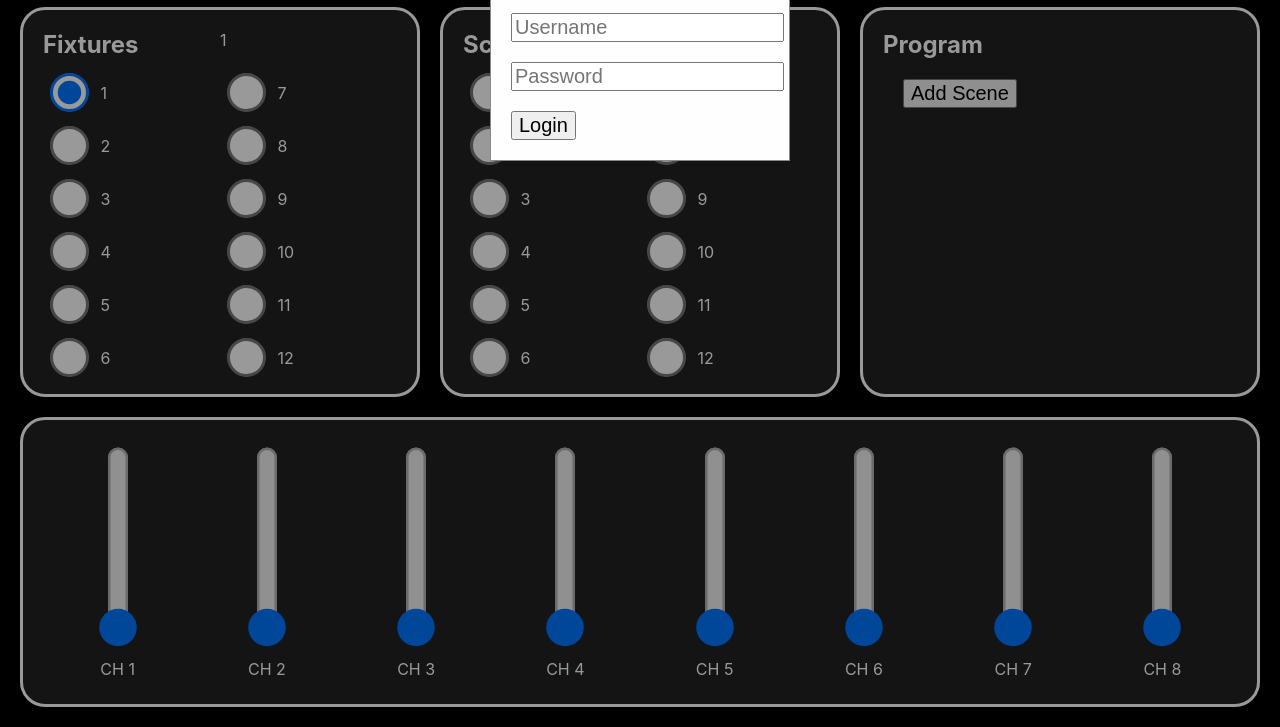
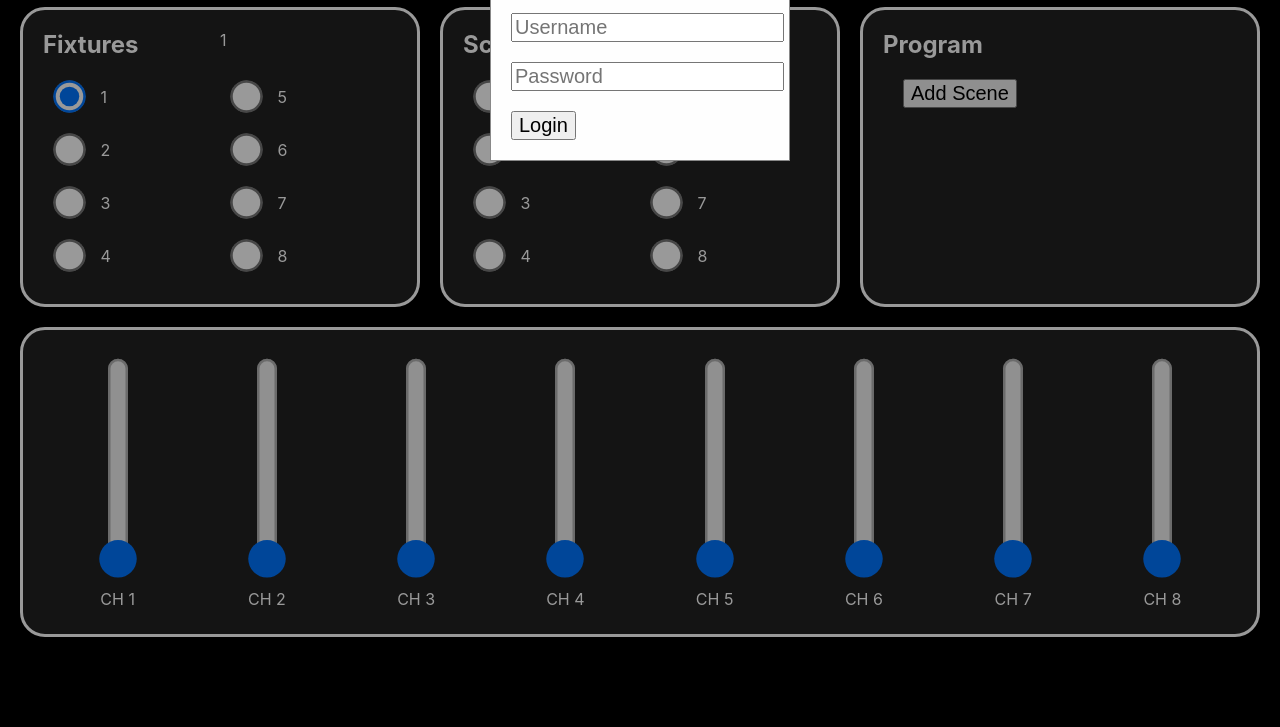
Before and after one commit to MkFoster/ldsync, a website: page controller/static/console.html in a window 1280 px wide. Shown: the part 73-800 px from the top of the page. Drawn offline with Linux system fonts and the light colour scheme.

Commit message:
Made some adjustments to fit the iPad screen

```diff
--- a/controller/index.js
+++ b/controller/index.js
@@ -56,7 +56,7 @@ wss.on("connection", (socket, req) => {
                 wss.clients.forEach((client) => {
                     if (
                         client !== socket &&
-                        client.readyState === WebSocket.OPEN
+                        client.readyState === ws.WebSocket.OPEN
                     ) {
                         client.send(msgStr);
                     }
--- a/controller/static/console.html
+++ b/controller/static/console.html
@@ -23,8 +23,7 @@
             color: white;
             font-family: BlinkMacSystemFont, Segoe UI, Roboto, Noto Sans, Ubuntu, Droid Sans, Helvetica Neue, sans-serif;
             display: grid;
-            grid-template-rows: 60px 430px minmax(300px, 1fr);
-            height: 100vh;
+            grid-template-rows: 60px 340px 330px;
         }
 
         h2 {
@@ -45,19 +44,20 @@
 
         #fixtures {
             display: grid;
-            grid-template-rows: 1fr 9fr;
+            grid-template-rows: 40px 220px;
             grid-template-columns: 1fr 1fr;
         }
 
         #scenes {
             display: grid;
-            grid-template-rows: 1fr 9fr;
+            grid-template-rows: 40px 220px;
             grid-template-columns: 1fr 1fr;
         }
 
         #buttons {
             display: grid;
             grid-template-columns: 1fr 1fr 1fr;
+            grid-template-rows: 300px;
             margin: 20px;
             column-gap: 20px;
         }
@@ -108,7 +108,7 @@
         }
 
         input[type="radio"] {
-            transform: scale(3);
+            transform: scale(2.5);
             margin: 20px;
         }
 
@@ -217,24 +217,16 @@
                 <label for="fixture3">3</label><br>
                 <input type="radio" id="fixture4" name="fixture" value="25">
                 <label for="fixture4">4</label><br>
+            </div>
+            <div class="fixturecolumn">
                 <input type="radio" id="fixture5" name="fixture" value="33">
                 <label for="fixture5">5</label><br>
                 <input type="radio" id="fixture6" name="fixture" value="41">
                 <label for="fixture6">6</label><br>
-            </div>
-            <div class="fixturecolumn">
                 <input type="radio" id="fixture7" name="fixture" value="49">
                 <label for="fixture7">7</label><br>
                 <input type="radio" id="fixture8" name="fixture" value="57">
                 <label for="fixture8">8</label><br>
-                <input type="radio" id="fixture9" name="fixture" value="65">
-                <label for="fixture9">9</label><br>
-                <input type="radio" id="fixture10" name="fixture" value="73">
-                <label for="fixture10">10</label><br>
-                <input type="radio" id="fixture11" name="fixture" value="81">
-                <label for="fixture11">11</label><br>
-                <input type="radio" id="fixture12" name="fixture" value="89">
-                <label for="fixture12">12</label><br>
             </div>
         </div>
         <div id="scenes">
@@ -249,24 +241,16 @@
                 <label for="scene3">3</label><br>
                 <input type="radio" id="scene4" name="scene" value="4">
                 <label for="scene4">4</label><br>
+            </div>
+            <div class="scenecolumn">
                 <input type="radio" id="scene5" name="scene" value="5">
                 <label for="scene5">5</label><br>
                 <input type="radio" id="scene6" name="scene" value="6">
                 <label for="scene6">6</label><br>
-            </div>
-            <div class="scenecolumn">
                 <input type="radio" id="scene7" name="scene" value="7">
                 <label for="scene7">7</label><br>
                 <input type="radio" id="scene8" name="scene" value="8">
                 <label for="scene8">8</label><br>
-                <input type="radio" id="scene9" name="scene" value="9">
-                <label for="scene9">9</label><br>
-                <input type="radio" id="scene10" name="scene" value="10">
-                <label for="scene10">10</label><br>
-                <input type="radio" id="scene11" name="scene" value="11">
-                <label for="scene11">11</label><br>
-                <input type="radio" id="scene12" name="scene" value="12">
-                <label for="scene12">12</label><br>
             </div>
         </div>
         <div id="program">
@@ -339,7 +323,7 @@
             };
         }
 
-        //const socket = new WebSocket('ws://localhost:80');
+        //const socket = new WebSocket('ws://192.168.1.116:80');
         const socket = new WebSocket('wss://wl-vz-nyc.ldsync.com');
         socket.addEventListener('open', (e) => {
             //socket.send('Hello Server!  This is a web device calling!');
```
